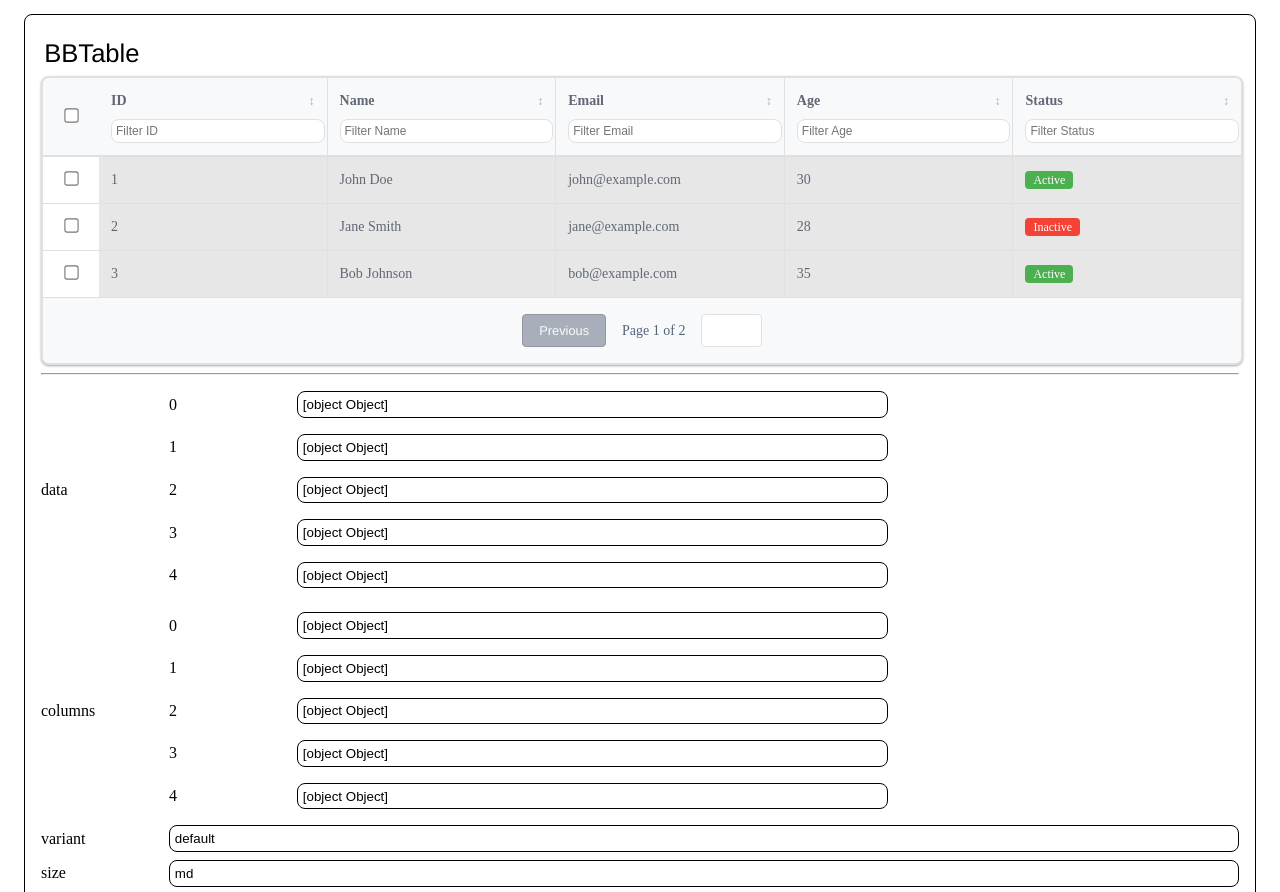
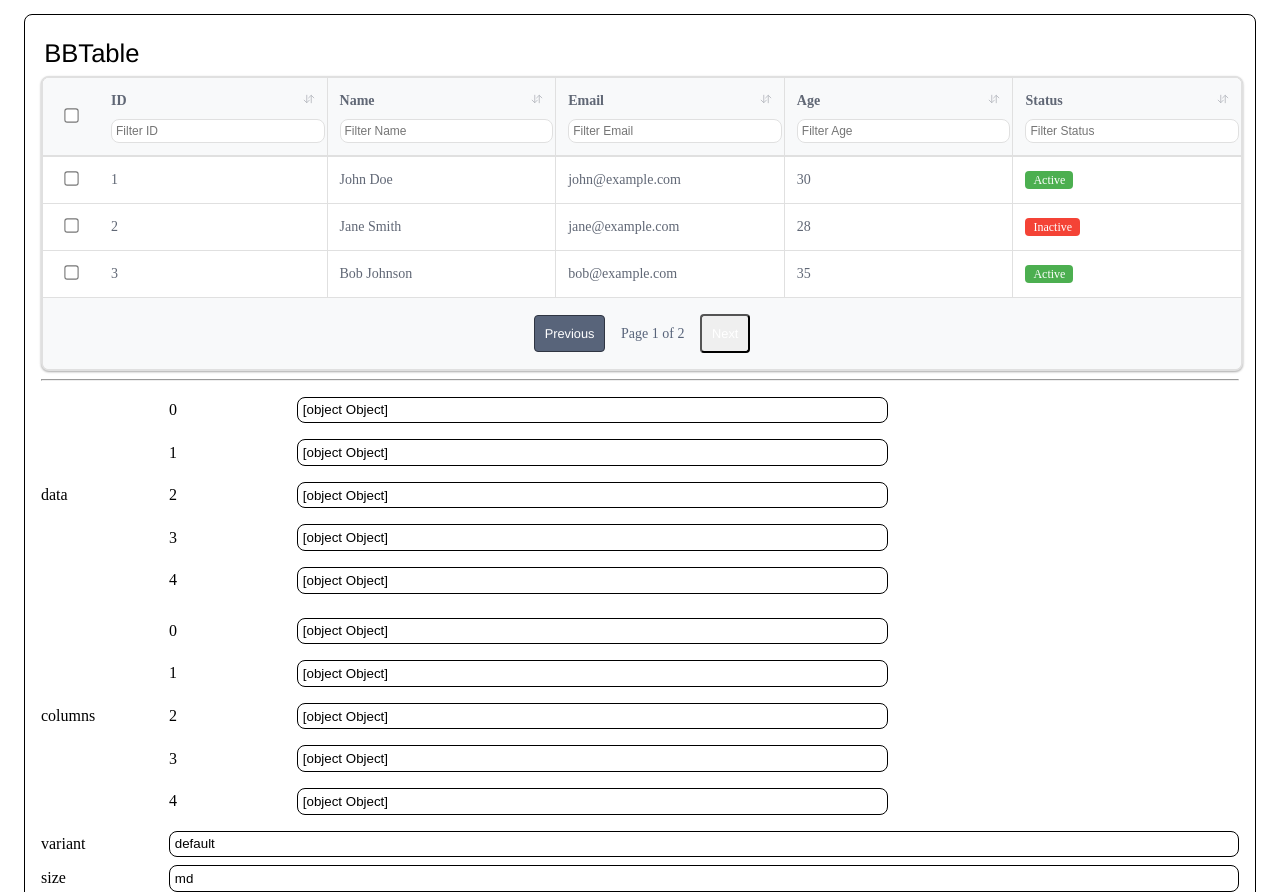
Before and after one commit to dan1229/nextjs-base-blocks, a Next.js app: page / in a window 1280 px wide. Shown: the part 6092-6984 px from the top of the page. Built offline with nearby package versions, Linux system fonts and the light colour scheme.

Commit message:
clean up

```diff
--- a/src/bbtable/index.tsx
+++ b/src/bbtable/index.tsx
@@ -1,5 +1,6 @@
 import classNames from 'classnames';
 import React, { useState, useMemo } from 'react';
+import { IoChevronUp, IoChevronDown, IoSwapVertical } from 'react-icons/io5';
 import BBButton from '../bbbutton';
 import { createClassHelper } from '../utils/scss-class-functions';
 import styles from './styles.module.scss';
@@ -291,8 +292,8 @@ const BBTable = <T extends IBBTableData = IBBTableData>(props: IPropsBBBase & IP
                     {(column.sortable ?? sortable) && (
                       <span className={styles.sort_icon}>
                         {sortColumn === column.key ? (
-                          sortDirection === 'asc' ? '↑' : '↓'
-                        ) : '↕'}
+                          sortDirection === 'asc' ? <IoChevronUp /> : <IoChevronDown />
+                        ) : <IoSwapVertical />}
                       </span>
                     )}
                   </div>
--- a/src/bbtable/styles.module.scss
+++ b/src/bbtable/styles.module.scss
@@ -53,7 +53,7 @@ $elevation-high: var(
 
 $table-header-bg: var(--table-header-bg, var(--bg-light-color, #f8f9fa));
 $table-row-hover-bg: var(--table-row-hover-bg, var(--bg-color, #f5f5f5));
-$table-cell-bg: var(--table-cell-bg, var(--bg-dark-color, #e7e7e7));
+$table-cell-bg: var(--table-cell-bg, var(--card-background-default-color, #ffffff));
 $table-row-selected-bg: var(--table-row-selected-bg, rgba(63, 81, 181, 0.1));
 
 // Container
@@ -376,24 +376,7 @@ $table-row-selected-bg: var(--table-row-selected-bg, rgba(63, 81, 181, 0.1));
 }
 
 .pagination_button {
-  padding: 0.5rem 1rem;
-  border: 1px solid $card-border-default-color;
-  background-color: $white;
-  color: $grey-darkest;
-  border-radius: 4px;
-  cursor: pointer;
-  transition: all 0.2s;
-
-  &:hover:not(:disabled) {
-    background-color: $primary-color;
-    color: $white;
-    border-color: $primary-color;
-  }
-
-  &:disabled {
-    opacity: 0.5;
-    cursor: not-allowed;
-  }
+  // Let BBButton handle all styling
 }
 
 .pagination_info {
```
Also changed, not shown: 1 other file (tests, documents, lock files or other folders).
